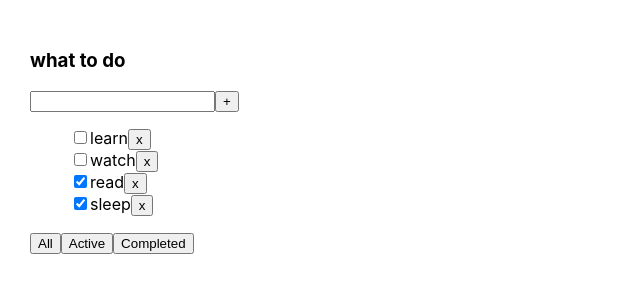
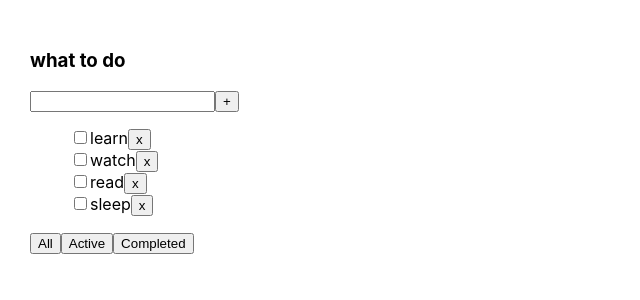
Before and after one commit to Asya0/todo-list, a React (Create React App) app in the folder todolist/: page / in a window 1280 px wide. Shown: the top 300 px of the page, without its empty margins (0-640 px from the left). Built offline with nearby package versions, Linux system fonts and the light colour scheme.

Commit message:
feat:  check to add an empty task

```diff
--- a/todolist/src/App.js
+++ b/todolist/src/App.js
@@ -12,7 +12,6 @@ function App() {
     { id: uuid(), title: "read", isDone: true },
     { id: uuid(), title: "sleep", isDone: true }
   ])
-  console.log(tasks)
   let FilterValueType = "all" || "completed" || "active"
 
 
@@ -30,12 +29,22 @@ function App() {
     setTasks(filteredTasks)
   }
   function addTask(title) {
-    let newTask = {
+    let task = {
       id: uuid(), title: title, isDone: false,
     }
-    let newTasks = [newTask, ...tasks]
+    let newTasks = [task, ...tasks]
     setTasks(newTasks)
   }
+  function changeStatus(taskId, isDone) {
+    let task = tasks.find(t => t.id === taskId)
+    //псевдоистина
+    if (task) {
+      task.isDone = isDone;
+    }
+    setTasks([...tasks])
+
+  }
+
   let taskForTodolist = tasks;
   if (filter === "completed") {
     taskForTodolist = tasks.filter(i => i.isDone === true)
@@ -51,6 +60,7 @@ function App() {
         removeTask={removeTask}
         changeFilter={changeFilter}
         addTask={addTask}
+        changeTaskStatus={changeStatus}
       />
     </div>
   );
--- a/todolist/src/Todolist.js
+++ b/todolist/src/Todolist.js
@@ -12,19 +12,25 @@ export function Todolist(props) {
     }
   }
   const addTask = () => {
+    if (newTaskTitle.trim() === "") {
+      return;
+    }
     props.addTask(newTaskTitle);
     setNewTaskTitle("");
   }
-
+  //показывает все таски
   const onAllClickHandler = () => {
     props.changeFilter("all")
   }
+  //показывает только невыполненные, когда isDone = false
   const onActiveClickHandler = () => {
     props.changeFilter("active")
   }
+  //только выполненные, когда isDone = true
   const onCompletedClickHandler = () => {
     props.changeFilter("completed")
   }
+
 
 
   return (
@@ -41,14 +47,20 @@ export function Todolist(props) {
       </div>
       <ul>
         {
-          //рисуем здесь li
           //выводит столько li сколько id у переменной task в App.js
-          props.tasks.map((i) => {
-            const onRemoveHandler = () => {
-              props.removeTask(i.id)
+          props.tasks.map((t) => {
+            const onRemoveHandler = () => { props.removeTask(t.id) }
+            const onChangeHandler = (e) => {
+              props.changeTaskStatus(t.id, e.currentTarget.checked)
+              console.log(props.changeTaskStatus(t.id, e.currentTarget.checked))
             }
-            return <li><input type='checkbox' checked={i.isDone} />
-              <span>{i.title}</span>
+
+
+            return <li><input
+              type='checkbox'
+              onChange={onChangeHandler}
+            />
+              <span>{t.title}</span>
               <button onClick={onRemoveHandler}>x</button>
             </li>
           })
```
